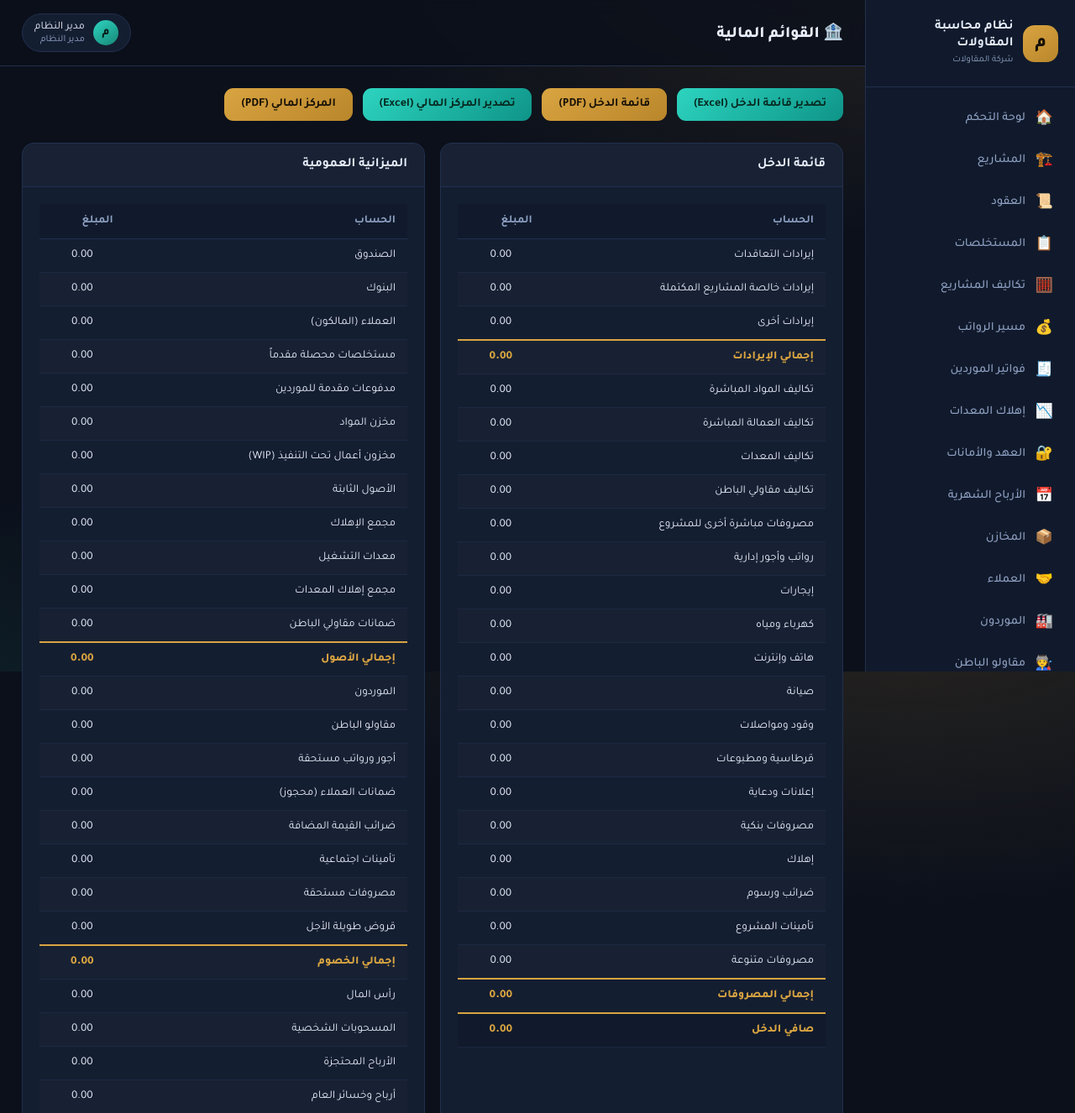
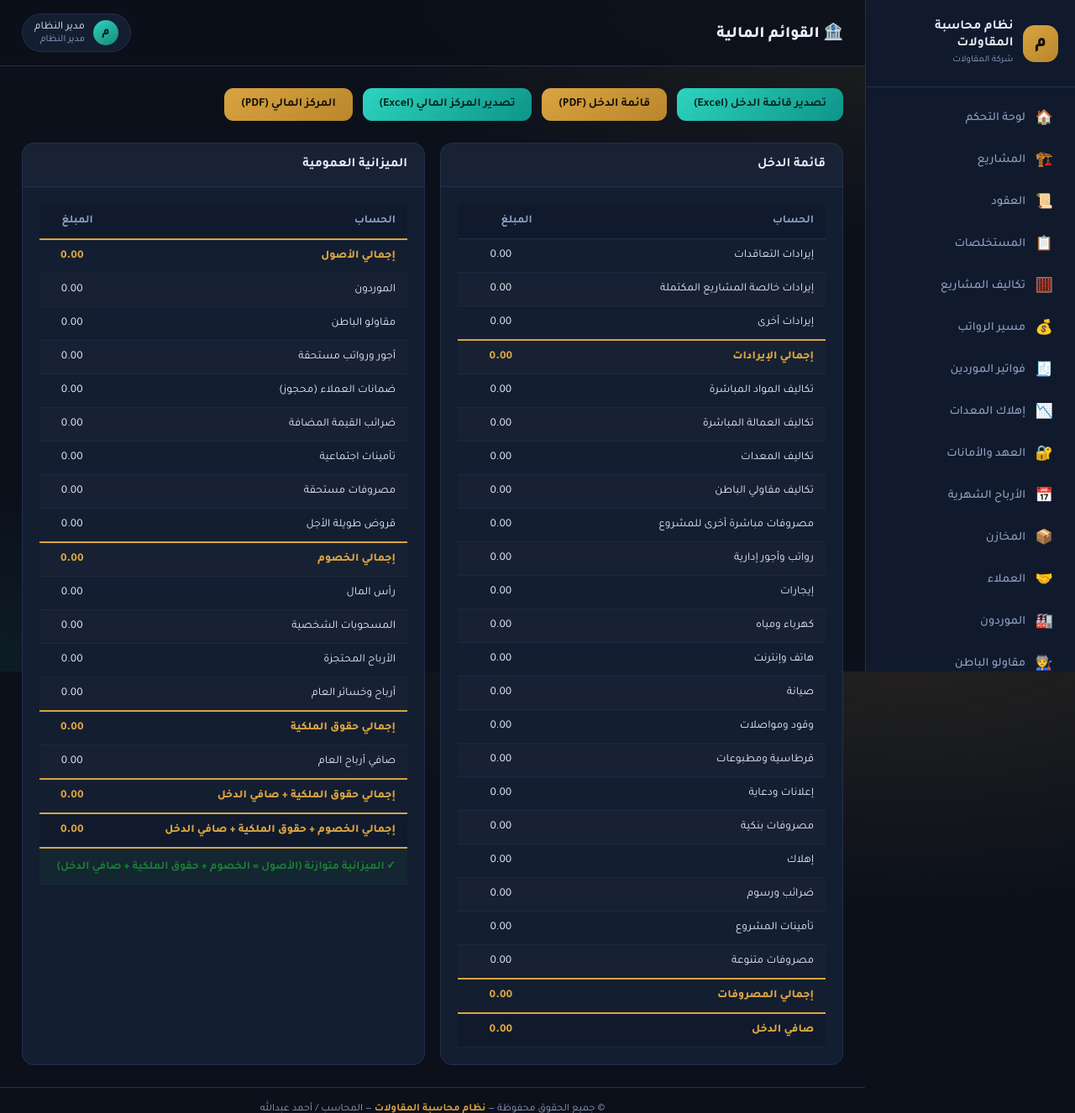
Before and after one commit to ahmedboney/construction-accounting-system, a Flask app: page /financial in a window 1280 px wide. Shown: the top 1326 px of the page at 84% size. Run offline with Flask 3, Linux system fonts and the light colour scheme; the visitor is signed in with stand-in values (Sample User, id 1); data comes from the database, SQL or seed files in the repository; data that the repository does not hold is empty.

Commit message:
إصلاح القوائم المالية: عكس اتجاه الإيراد (دائن) في قائمة الدخل + إضافة صافي الدخل للميزانية العمومية مع مؤشر توازن + إصلاح تصدير Excel/PDF بنفس المنطق

```diff
--- a/app.py
+++ b/app.py
@@ -2280,24 +2280,33 @@ def financial():
         balances[a["acc_no"]] = {"name": a["name"], "type": a["type"], "balance": bal}
 
     # قائمة الدخل
-    income_rows = [(k, v["name"], v["balance"]) for k, v in balances.items() if v["type"] == "إيرادات"]
+    # ملاحظة: رصيد الحساب محسوب كـ (افتتاحي + مدين - دائن) فيعكس الطبيعة
+    # الطبيعية للحسابات ذات الرصيد الدائن (الإيرادات). نعكس الاتجاه لعرض الصحيح.
+    income_rows = [(k, v["name"], -v["balance"]) for k, v in balances.items() if v["type"] == "إيرادات"]
     expense_rows = [(k, v["name"], v["balance"]) for k, v in balances.items() if v["type"] == "مصروفات"]
     total_income = sum(v for _, _, v in income_rows)
     total_expense = sum(v for _, _, v in expense_rows)
     net_income = total_income - total_expense
 
     # الميزانية العمومية
+    # الأصول رصيدها الطبيعي مدين (موجب كما هو).
+    # الخصوم وحقوق الملكية رصيدها الطبيعي دائن (سالبة بالصيغة الحالية) -> نعكس.
     asset_rows = [(k, v["name"], v["balance"]) for k, v in balances.items() if v["type"] == "أصول"]
-    liability_rows = [(k, v["name"], v["balance"]) for k, v in balances.items() if v["type"] == "خصوم"]
-    equity_rows = [(k, v["name"], v["balance"]) for k, v in balances.items() if v["type"] == "حقوق ملكية"]
+    asset_rows = [(k, n, bal) for k, n, bal in asset_rows if abs(bal) > 0.005]
+    liability_rows = [(k, v["name"], -v["balance"]) for k, v in balances.items() if v["type"] == "خصوم"]
+    equity_rows = [(k, v["name"], -v["balance"]) for k, v in balances.items() if v["type"] == "حقوق ملكية"]
     total_assets = sum(v for _, _, v in asset_rows)
     total_liabs = sum(v for _, _, v in liability_rows)
     total_equity = sum(v for _, _, v in equity_rows)
 
+    # معادلة التوازن: الأصول = الخصوم + حقوق الملكية + صافي الدخل
+    balanced = abs(total_assets - (total_liabs + total_equity + net_income)) < 0.01
+
     return render_template("financial.html", income_rows=income_rows, expense_rows=expense_rows,
                            total_income=total_income, total_expense=total_expense, net_income=net_income,
                            asset_rows=asset_rows, liability_rows=liability_rows, equity_rows=equity_rows,
-                           total_assets=total_assets, total_liabs=total_liabs, total_equity=total_equity)
+                           total_assets=total_assets, total_liabs=total_liabs, total_equity=total_equity,
+                           balanced=balanced)
 
 
 # ==================================================================
@@ -2873,11 +2882,13 @@ def _financial_data():
         ld = db.query("SELECT COALESCE(SUM(debit),0) s FROM journal_lines WHERE account_id=?", (a["id"],))[0]["s"]
         lc = db.query("SELECT COALESCE(SUM(credit),0) s FROM journal_lines WHERE account_id=?", (a["id"],))[0]["s"]
         items.append({**a, "bal": (a["opening_balance"] or 0) + (ld or 0) - (lc or 0)})
-    revenues = [{"acc_no": b["acc_no"], "name": b["name"], "amount": round(b["bal"], 2)} for b in items if b["type"] == "إيرادات"]
+    # الإيرادات والخصوم وحقوق الملكية رصيدها الطبيعي دائن (سلبي بالصيغة
+    # bal = افتتاحي + مدين - دائن) فنعكس الاتجاه للعرض الصحيح في القوائم.
+    revenues = [{"acc_no": b["acc_no"], "name": b["name"], "amount": round(-b["bal"], 2)} for b in items if b["type"] == "إيرادات"]
     expenses = [{"acc_no": b["acc_no"], "name": b["name"], "amount": round(b["bal"], 2)} for b in items if b["type"] == "مصروفات"]
     assets = [{"acc_no": b["acc_no"], "name": b["name"], "amount": round(b["bal"], 2)} for b in items if b["type"] == "أصول"]
-    liabs = [{"acc_no": b["acc_no"], "name": b["name"], "amount": round(b["bal"], 2)} for b in items if b["type"] == "خصوم"]
-    equity = [{"acc_no": b["acc_no"], "name": b["name"], "amount": round(b["bal"], 2)} for b in items if b["type"] == "حقوق ملكية"]
+    liabs = [{"acc_no": b["acc_no"], "name": b["name"], "amount": round(-b["bal"], 2)} for b in items if b["type"] == "خصوم"]
+    equity = [{"acc_no": b["acc_no"], "name": b["name"], "amount": round(-b["bal"], 2)} for b in items if b["type"] == "حقوق ملكية"]
     tl_rev = round(sum(x["amount"] for x in revenues), 2)
     tl_exp = round(sum(x["amount"] for x in expenses), 2)
     net = round(tl_rev - tl_exp, 2)
--- a/static/css/style.css
+++ b/static/css/style.css
@@ -666,6 +666,10 @@ table.tbl.tbl-fixed { table-layout: fixed; }
 .tbl .total-row td { font-weight:800; border-top:2px solid var(--gold); color:var(--gold); }
 .tbl .tot-col { text-align:center; }
 
+/* حالة توازن الميزانية العمومية */
+.tbl .balance-ok td { font-weight:700; color:#1a7f37; background:rgba(26,127,55,.08); }
+.tbl .balance-err td { font-weight:700; color:#c62828; background:rgba(198,40,40,.08); }
+
 /* تخطيط صافي الخانات في النماذج */
 .form-grid { display:grid; grid-template-columns:repeat(auto-fill,minmax(230px,1fr)); gap:14px; }
 .form-grid .field { margin:0; }
--- a/templates/financial.html
+++ b/templates/financial.html
@@ -39,9 +39,16 @@
           <tr class="total-row"><td>إجمالي الخصوم</td><td class="num">{{ num(total_liabs) }}</td></tr>
           {% for k, name, v in equity_rows %}<tr><td>{{ name }}</td><td class="num">{{ num(v) }}</td></tr>{% endfor %}
           <tr class="total-row"><td>إجمالي حقوق الملكية</td><td class="num">{{ num(total_equity) }}</td></tr>
+          <tr><td>صافي أرباح العام</td><td class="num">{{ num(net_income) }}</td></tr>
+          <tr class="total-row"><td>إجمالي حقوق الملكية + صافي الدخل</td><td class="num">{{ num(total_equity + net_income) }}</td></tr>
         </tbody>
         <tfoot>
-          <tr><td>إجمالي الخصوم + حقوق الملكية</td><td class="num">{{ num(total_liabs + total_equity) }}</td></tr>
+          <tr><td>إجمالي الخصوم + حقوق الملكية + صافي الدخل</td><td class="num">{{ num(total_liabs + total_equity + net_income) }}</td></tr>
+          {% if balanced %}
+          <tr class="balance-ok"><td colspan="2">✔ الميزانية متوازنة (الأصول = الخصوم + حقوق الملكية + صافي الدخل)</td></tr>
+          {% else %}
+          <tr class="balance-err"><td colspan="2">⚠ فرق في الميزانية: {{ num(total_liabs + total_equity + net_income - total_assets) }}</td></tr>
+          {% endif %}
         </tfoot>
       </table>
     </div>
```
